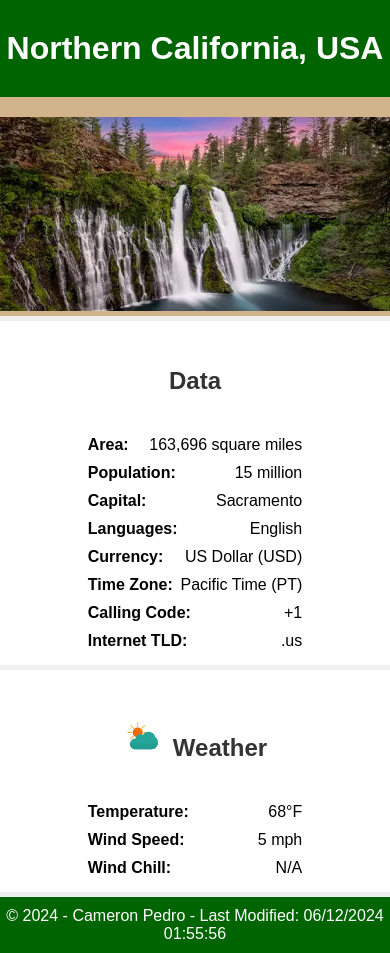
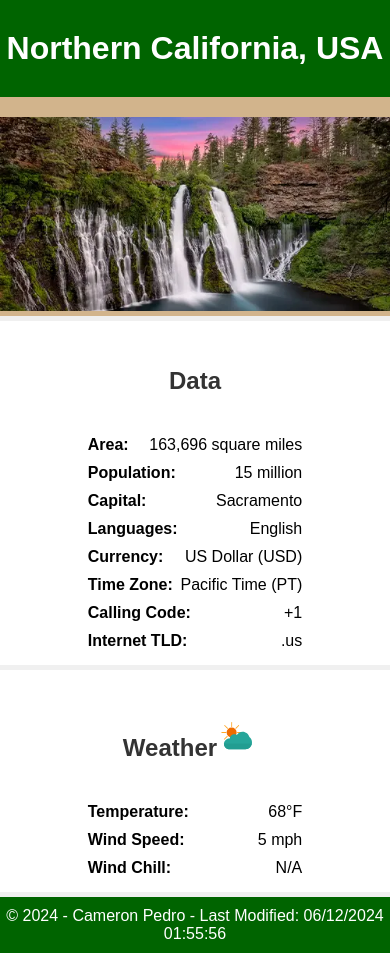
Before and after one commit to Camwp/wdd131, a plain HTML site: page place.html in a window 390 px wide. Drawn offline with Linux system fonts and the light colour scheme.

Commit message:
fix after & fonts

```diff
--- a/place.html
+++ b/place.html
@@ -9,7 +9,10 @@
         content="Explore the wonders of Northern California, USA, from its beautiful coastlines to the majestic Sierra Nevada mountains.">
     <meta name="author" content="Cameron Pedro">
     <link rel="stylesheet" href="styles/place.css">
+    <link href="https://fonts.googleapis.com/css2?family=Roboto:wght@400&display=swap" rel="stylesheet">
+
     <script src="scripts/place.js" defer></script>
+
 </head>
 
 <body>
--- a/styles/place.css
+++ b/styles/place.css
@@ -102,7 +102,7 @@ footer {
     width: 100%;
 }
 
-.weather h2::before {
+.weather h2::after {
     content: '⛅';
     margin-right: 10px;
     width: 20px;
@@ -168,7 +168,7 @@ footer {
         bottom: 10px;
     }
 
-    .weather h2::before {
+    .weather h2::after {
         content: url('../images/weather-icon.svg');
         margin-right: 10px;
         width: 20px;
```
